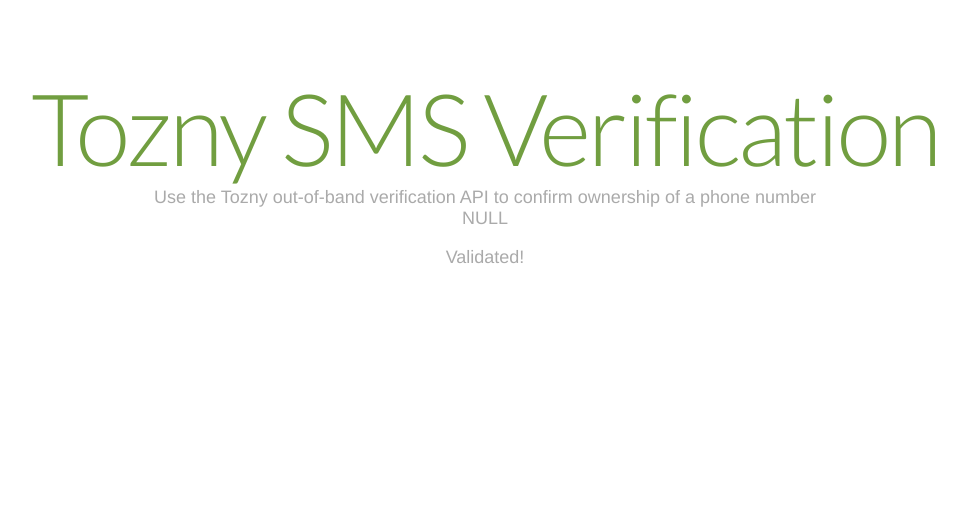
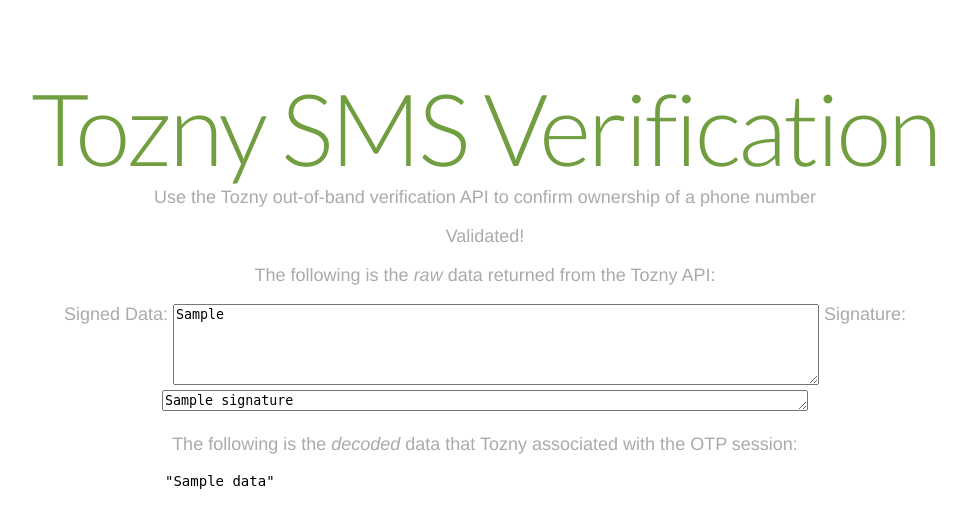
Before and after one commit to tozny/php-sms-demo, a PHP site: template templates/valid.phtml in a window 1280 px wide. Shown: the top 528 px of the page, without its empty margins (155-1121 px from the left). Run offline with PHP 8.4, Linux system fonts and the light colour scheme; the template is opened without the code that fills it: most values are stand-ins (such as "Sample title", 1, 10 or a date in 2020); data that the repository does not hold is empty.

Commit message:
Make the validation page a bit more useful

```diff
--- a/templates/valid.phtml
+++ b/templates/valid.phtml
@@ -23,14 +23,36 @@
                 font-weight: 200;
                 margin-bottom: 0;
             }
+
+            label {
+                vertical-align: top;
+            }
+
+            textarea {
+                width: 50%;
+            }
         </style>
     </head>
     <body>
         <h1>Tozny SMS Verification</h1>
         <div>Use the Tozny out-of-band verification API to confirm ownership of a phone number</div>
 
-        <?php var_dump( $validated ); ?>
+        <p>Validated!</p>
 
-        <p>Validated!</p>
+        <div>
+            <p>The following is the <i>raw</i> data returned from the Tozny API:</p>
+            <label for="signed_data">Signed Data:</label>
+            <textarea cols="30" rows="5" name="signed_data"><?php echo $signed_data; ?></textarea>
+            <label for="signed_data">Signature:</label>
+            <textarea cols="30" rows="1" name="signed_data"><?php echo $signature; ?></textarea>
+        </div>
+
+        <div>
+            <p>The following is the <i>decoded</i> data that Tozny associated with the OTP session:</p>
+
+            <div style="text-align: left; margin-left:25%; width: 50%; color: black; font-size: 14px;">
+                <pre><?php echo json_encode( $data, JSON_PRETTY_PRINT ); ?></pre>
+            </div>
+        </div>
     </body>
 </html>
```
Also changed, not shown: src/routes.php (+29 -7 lines), templates/index.phtml (+7 -1 lines), templates/sent.phtml (+7 -1 lines).
